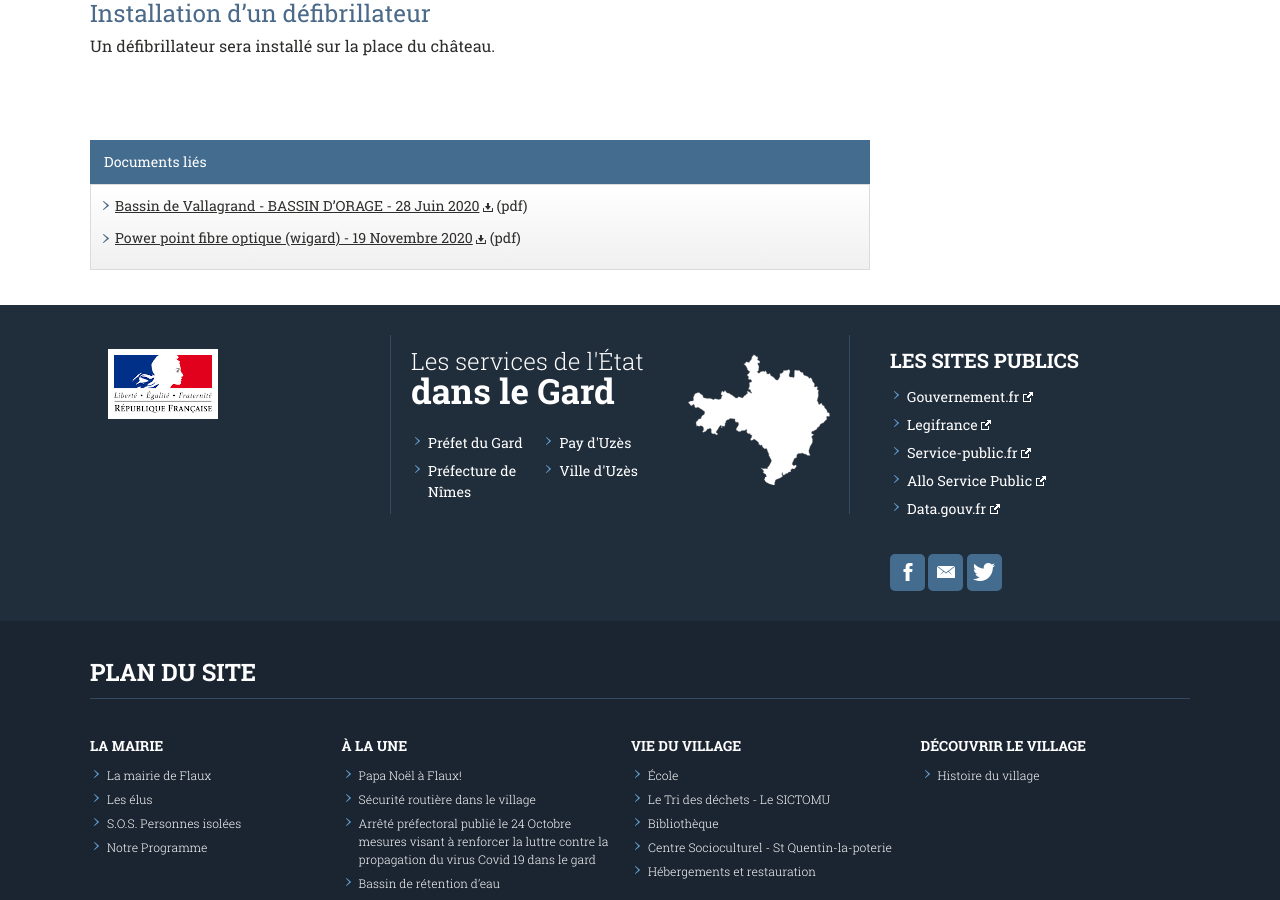
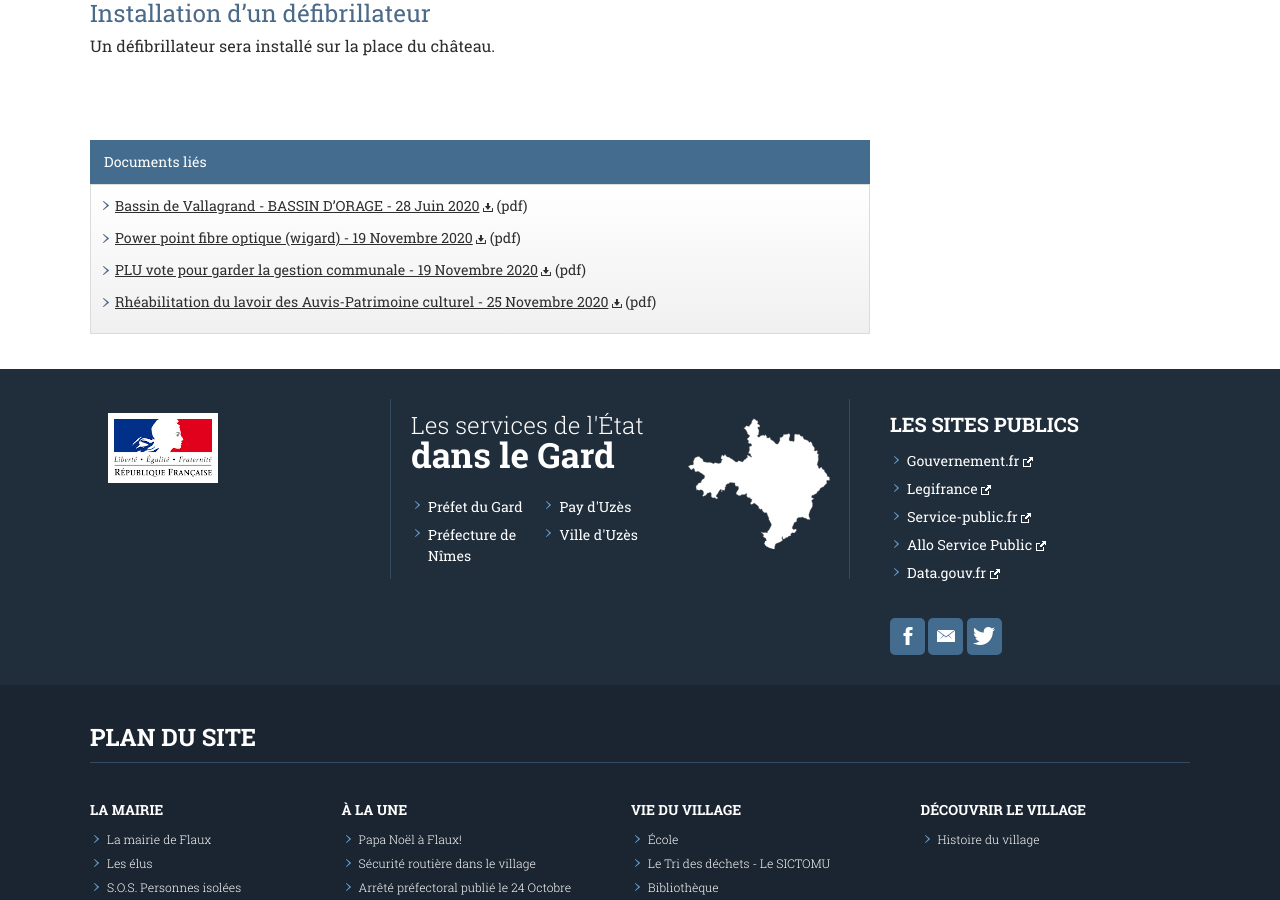
Before and after one commit to Flaux-Village/flaux-village.github.io, a Jekyll site: the page built from projetfait.md, in a window 1280 px wide and 900 px high, scrolled down 2157 px. Built offline with Jekyll 4.4.1, drawn with Linux system fonts in a browser that asks for light colours; our own code applies the rules of GitHub Pages for plain Markdown files.

Commit message:
Update projetfait.md

```diff
--- a/projetfait.md
+++ b/projetfait.md
@@ -17,6 +17,15 @@
   date_texte: 19 Novembre 2020
   addresse: /assets/documents/Présentation - CC PAYS D'UZES les 18 et 26 novembre 2020 V4.pdf
   type: pdf
+- fiche: PLU vote pour garder la gestion communale
+  date_texte: 19 Novembre 2020
+  addresse: /assets/images/articlespress/articleoctobre2020PLU.pdf
+  type: pdf
+- fiche: Rhéabilitation du lavoir des Auvis-Patrimoine culturel
+  date_texte: 25 Novembre 2020
+  addresse: /assets/images/articlespress/reabilitationlavoirauvis2020article.pdf
+  type: pdf
+
 menu_secondaire:
 - titre: Notre programme
   addresse: /naturellementflaux.html
```
